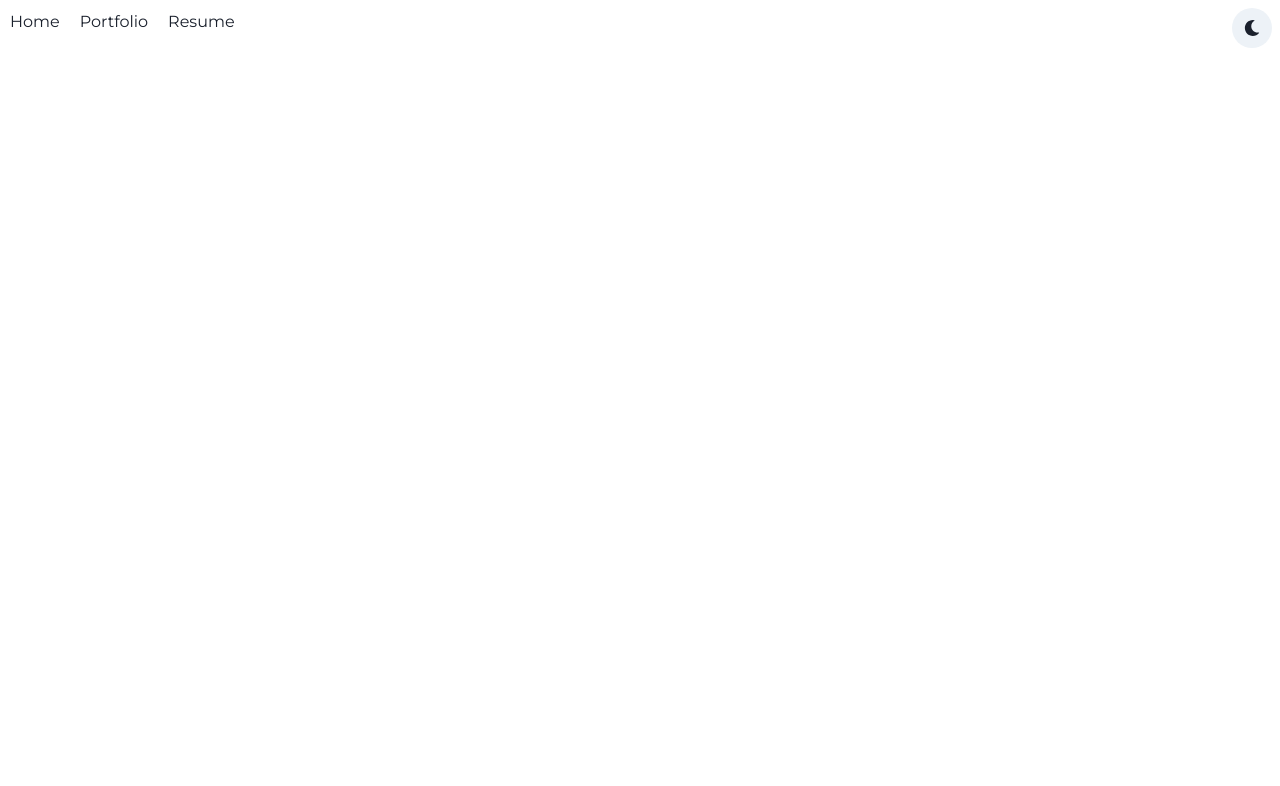
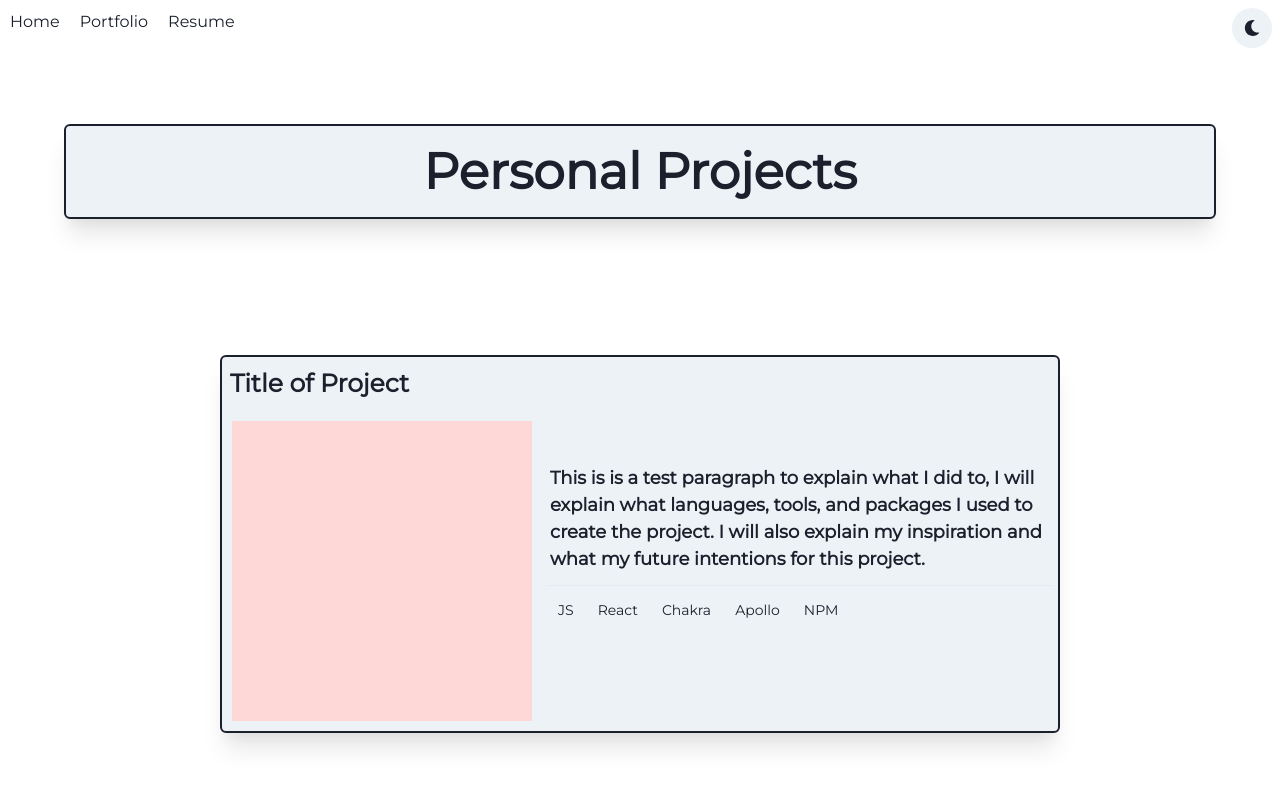
Before and after one commit to NickMiller02/Portfolio, a React (Create React App) app: page /portfolio in a window 1280 px wide. Shown: the top 786 px of the page. Built offline with nearby package versions, Linux system fonts and the light colour scheme.

Commit message:
fixed home page display, working on portfolio structure

```diff
--- a/src/components/Home.js
+++ b/src/components/Home.js
@@ -14,7 +14,9 @@ export const Home = () => {
     const [isNotSmallerScreen] = useMediaQuery("(min-width:600px)");
 
     return (
+        <Container bg={isDark ? 'blackAlpha' : "#eceff1"} maxW="100%">
             <Stack spacing={1} alignItems='center'>
+                <HStack>
                     <Flex direction={isNotSmallerScreen ? "row" : "column"}
                     spacing="200px" p={isNotSmallerScreen ? '32' : "0"}
                     alignSelf="center">
@@ -23,7 +25,7 @@ export const Home = () => {
                             <Text fontSize='50px' fontWeight="bold"> Nick Miller </Text>
                         </Box>
                         <Center height="200px">
-                    <Divider orientation='vertical' />
+                            <Divider orientation='vertical' borderColor={isDark ? 'grey.100' : "blackAlpha"} />
                         </Center>
                         <Box p="5" mt={isNotSmallerScreen ? '0' : 16} w='500px'>
                             <Text fontSize='lg' fontWeight="semibold">
@@ -33,6 +35,7 @@ export const Home = () => {
                             </Text>
                         </Box>
                     </Flex>
+                </HStack>
 
                 <Box p="1" m={isNotSmallerScreen ? '16' : 32} bgColor={isDark ? 'gray.600' : 'gray.100'}
                 alignSelf="center" border="2px" boxShadow="xl" rounded="md">
@@ -83,6 +86,7 @@ export const Home = () => {
                     </Box>
                 </HStack>
             </Stack>
+        </Container>
     )
 }
 
--- a/src/components/Portfolio.js
+++ b/src/components/Portfolio.js
@@ -1,10 +1,52 @@
-// Imports - React & Material UI
+// Imports - React & Chakra UI
 import React from 'react';
+import { Box, Circle, Container, Divider, Center, Flex, HStack, Image, Stack, Text, useColorMode, useMediaQuery, Tag } from '@chakra-ui/react';
 
 
 // Portfolio Function
 export const Portfolio = () => {
 
+    // Dark mode using Color mode
+    const { colorMode } = useColorMode();
+    const isDark = colorMode === "dark";
+
+    // Screen Sizing
+    const [isNotSmallerScreen] = useMediaQuery("(min-width:600px)");
+
+    return (
+        <Stack>
+            <Box m={isNotSmallerScreen ? '16' : 32} bgColor={isDark ? 'gray.600' : 'gray.100'}
+            border="2px" boxShadow="xl" rounded="md">
+                <Stack>
+                    <Text m='2' fontSize='50px' fontWeight="bold" align="center">Personal Projects</Text>
+                </Stack>
+            </Box>
+            <Box p="1" m={isNotSmallerScreen ? '16' : 32} bgColor={isDark ? 'gray.600' : 'gray.100'}
+            alignSelf="center" border="2px" boxShadow="xl" rounded="md">
+                <HStack>
+                    <Stack>
+                        <Text m='1' fontSize='25px' fontWeight="semibold">Title of Project</Text>
+                        <Box m='1.5' w='300px' h='300px' bgColor='red.100' alignSelf='center' />
+                    </Stack>
+                    <Stack>
+                        <Text m='1' fontSize='lg' fontWeight='semibold' w='500px'>
+                            This is is a test paragraph to explain what I did to, I will explain what
+                            languages, tools, and packages I used to create the project. I will also
+                            explain my inspiration and what my future intentions for this project.
+                        </Text>
+                        <Divider />
+                        <Box w='500px'>
+                            <Tag m='1'>JS</Tag>
+                            <Tag m='1'>React</Tag>
+                            <Tag m='1'>Chakra</Tag>
+                            <Tag m='1'>Apollo</Tag>
+                            <Tag m='1'>NPM</Tag>
+                        </Box>
+                    </Stack>
+                </HStack>
+            </Box>
+        </Stack>
+    )
 }
 
 export default Portfolio;
```
Lines whose indentation alone changed are shown as unchanged.
